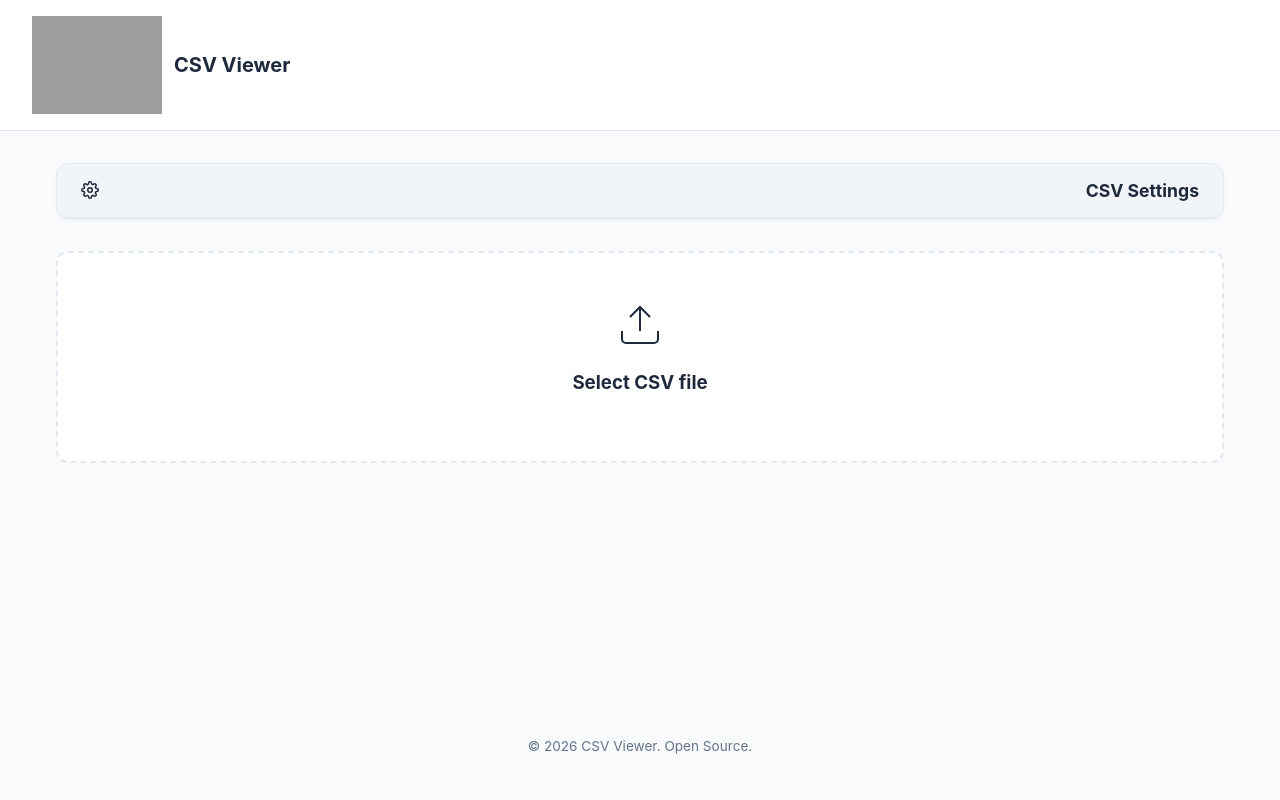
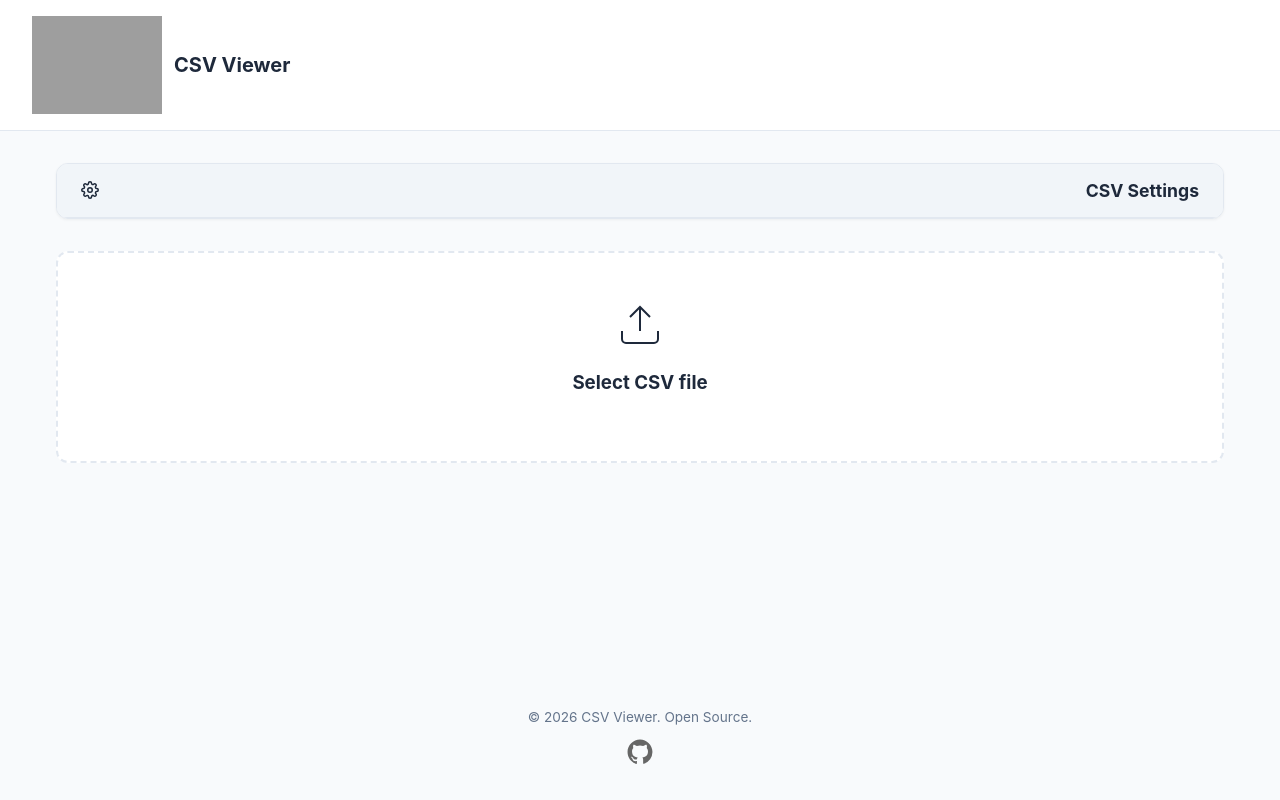
Before and after one commit to Joaosilva27/csv-viewer, a React (Create React App) app: page / in a window 1280 px wide. Built offline with nearby package versions, Linux system fonts and the light colour scheme; grey boxes are pictures that could not be loaded.

Commit message:
Update App.js and App.css for improved CSV viewer
Enhanced the CSV viewer UI and logic in App.js, including new icon components, copyable cells, advanced CSV settings, and improved file upload and table display. Updated App.css for styling changes to support the new UI features.

```diff
--- a/src/App.css
+++ b/src/App.css
@@ -453,3 +453,21 @@ select {
   width: 18px;
   height: 18px;
 }
+
+.github-link {
+  margin-top: 8px;
+  color: #666;
+  transition:
+    transform 0.3s ease,
+    color 0.3s ease;
+}
+
+.github-link:hover {
+  color: #000;
+  transform: scale(1.15) rotate(8deg);
+}
+
+.github-icon {
+  width: 26px;
+  height: 26px;
+}
--- a/src/App.js
+++ b/src/App.js
@@ -27,6 +27,12 @@ const IconSettings = () => (
   <svg className='icon' viewBox='0 0 24 24' fill='none' stroke='currentColor' strokeWidth='2'>
     <circle cx='12' cy='12' r='3'></circle>
     <path d='M19.4 15a1.65 1.65 0 0 0 .33 1.82l.06.06a2 2 0 0 1 0 2.83 2 2 0 0 1-2.83 0l-.06-.06a1.65 1.65 0 0 0-1.82-.33 1.65 1.65 0 0 0-1 1.51V21a2 2 0 0 1-2 2 2 2 0 0 1-2-2v-.09A1.65 1.65 0 0 0 9 19.4a1.65 1.65 0 0 0-1.82.33l-.06.06a2 2 0 0 1-2.83 0 2 2 0 0 1 0-2.83l.06-.06a1.65 1.65 0 0 0 .33-1.82 1.65 1.65 0 0 0-1.51-1H3a2 2 0 0 1-2-2 2 2 0 0 1 2-2h.09A1.65 1.65 0 0 0 4.6 9a1.65 1.65 0 0 0-.33-1.82l-.06-.06a2 2 0 0 1 0-2.83 2 2 0 0 1 2.83 0l.06.06a1.65 1.65 0 0 0 1.82.33H9a1.65 1.65 0 0 0 1-1.51V3a2 2 0 0 1 2-2 2 2 0 0 1 2 2v.09a1.65 1.65 0 0 0 1 1.51 1.65 1.65 0 0 0 1.82-.33l.06-.06a2 2 0 0 1 2.83 0 2 2 0 0 1 0 2.83l-.06.06a1.65 1.65 0 0 0-.33 1.82V9a1.65 1.65 0 0 0 1.51 1H21a2 2 0 0 1 2 2 2 2 0 0 1-2 2h-.09a1.65 1.65 0 0 0-1.51 1z'></path>
+  </svg>
+);
+
+const IconGitHub = () => (
+  <svg className='github-icon' viewBox='0 0 24 24' fill='currentColor'>
+    <path d='M12 .5C5.73.5.5 5.74.5 12.02c0 5.11 3.29 9.45 7.86 10.98.58.11.79-.25.79-.56v-2.02c-3.2.7-3.87-1.55-3.87-1.55-.52-1.33-1.28-1.68-1.28-1.68-1.04-.71.08-.7.08-.7 1.15.08 1.75 1.18 1.75 1.18 1.02 1.75 2.67 1.24 3.32.95.1-.74.4-1.24.72-1.53-2.55-.29-5.23-1.28-5.23-5.69 0-1.26.45-2.3 1.18-3.11-.12-.29-.51-1.45.11-3.02 0 0 .97-.31 3.18 1.19a11.05 11.05 0 0 1 5.8 0c2.2-1.5 3.17-1.19 3.17-1.19.63 1.57.24 2.73.12 3.02.73.81 1.17 1.85 1.17 3.11 0 4.42-2.69 5.39-5.25 5.67.41.35.77 1.04.77 2.1v3.12c0 .31.21.67.8.56A11.52 11.52 0 0 0 23.5 12C23.5 5.74 18.27.5 12 .5z' />
   </svg>
 );
 
@@ -217,6 +223,16 @@ function App() {
 
       <footer className='footer'>
         <p>&copy; 2026 CSV Viewer. Open Source.</p>
+
+        <a
+          href='https://github.com/Joaosilva27/csv-viewer'
+          target='_blank'
+          rel='noopener noreferrer'
+          className='github-link'
+          aria-label='GitHub Repository'
+        >
+          <IconGitHub />
+        </a>
       </footer>
     </div>
   );
```
